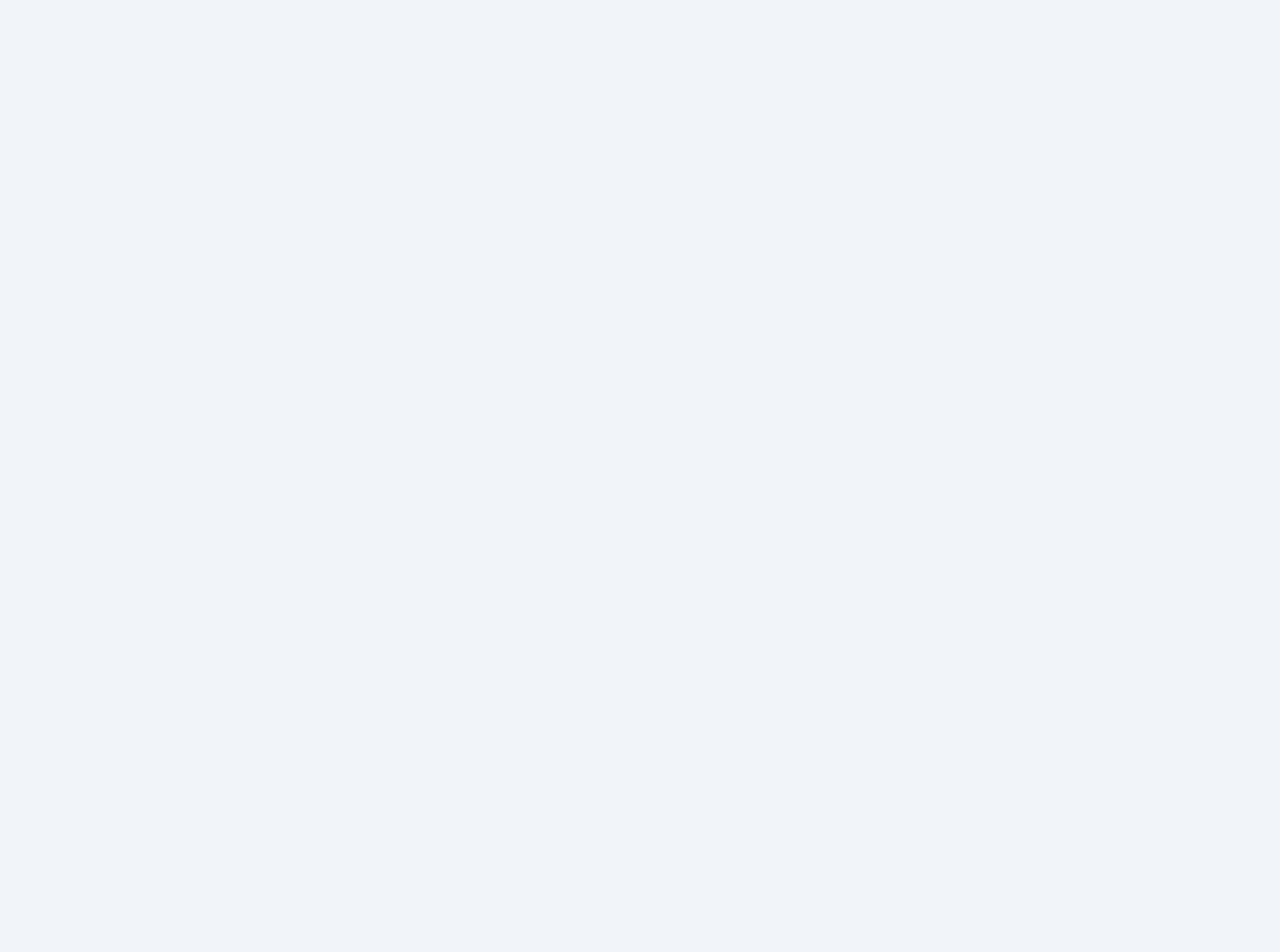
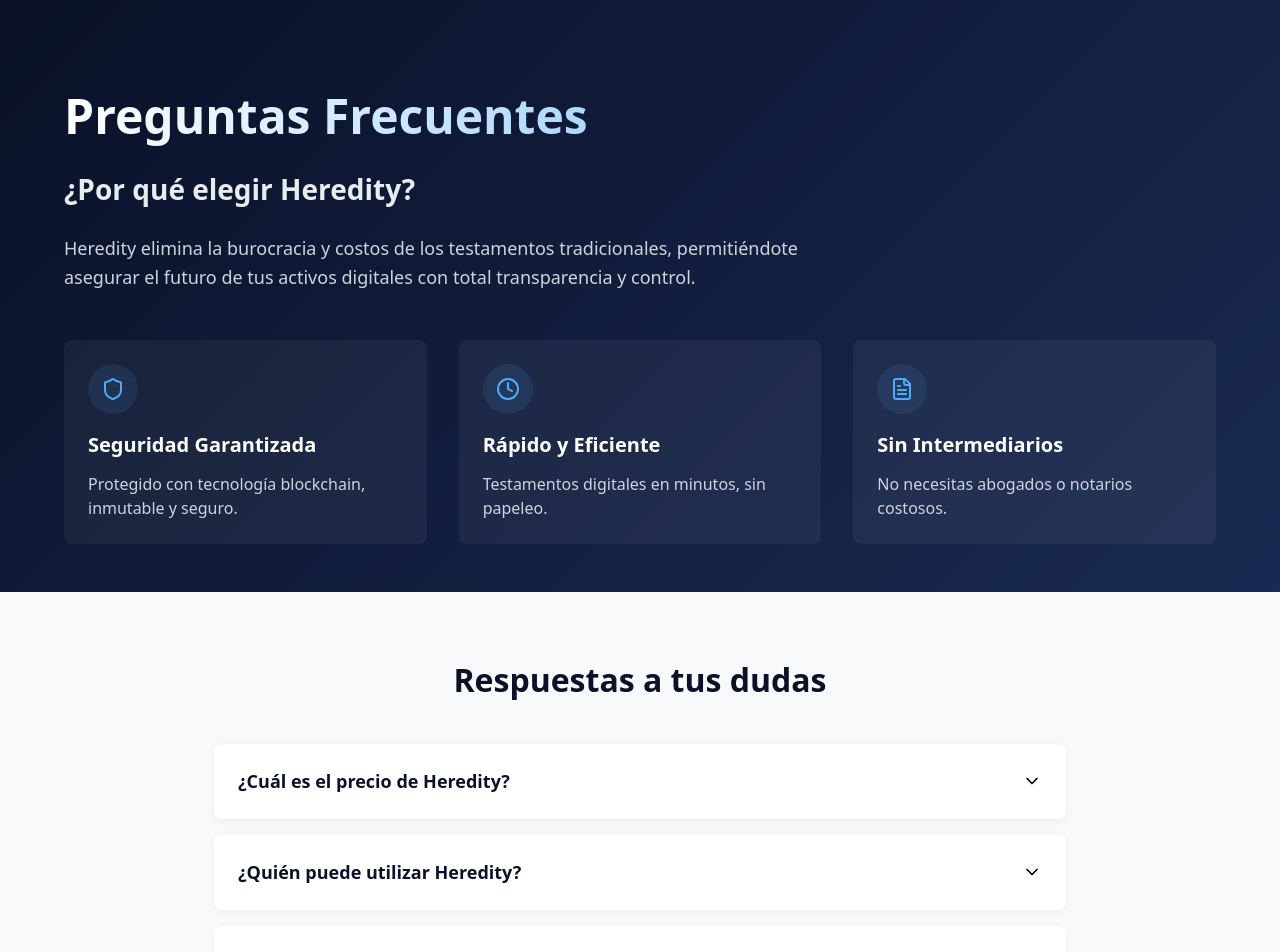
Before and after one commit to slydragonn/heredity-mvp, a React (Vite) app: page /faq in a window 1280 px wide. Before the commit this address had no page. Shown: the top 952 px of the page. Before the commit the page ends 800 px from the top, so only its background shows below. Built offline with nearby package versions, Linux system fonts and the light colour scheme.

Commit message:
faq page

```diff
--- a/src/App.jsx
+++ b/src/App.jsx
@@ -1,12 +1,14 @@
 import { Routes, Route } from "react-router-dom";
 import Dashboard from "./pages/Dashboard";
 import Home from "./pages/Home";
+import FAQPage from "./pages/FAQPage";
 
 function App() {
   return (
       <Routes>
         <Route path="/" element={<Home />} />
         <Route path="/dashboard" element={<Dashboard />} />
+        <Route path="/faq" element={<FAQPage />} />
       </Routes>
   )
 }
--- /dev/null
+++ b/src/components/FAQ/FAQ.jsx
@@ -0,0 +1,128 @@
+import React, { useState } from "react";
+import { ChevronDown, ChevronUp, Shield, Clock, FileText } from 'lucide-react';
+import styles from "./FAQ.module.css";
+
+const FAQ = () => {
+  const [openIndex, setOpenIndex] = useState(null);
+
+  const toggleQuestion = (index) => {
+    setOpenIndex(openIndex === index ? null : index);
+  };
+
+  const faqItems = [
+    {
+      question: "¿Cuál es el precio de Heredity?",
+      answer: (
+        <>
+          Heredity tiene un costo único de <strong>35 USD</strong> que te da acceso de por vida a la plataforma. No hay
+          cargos recurrentes ni comisiones ocultas.
+        </>
+      ),
+    },
+    {
+      question: "¿Quién puede utilizar Heredity?",
+      answer:
+        "Cualquier persona mayor de edad (18 años o más) puede utilizar Heredity.",
+    },
+    {
+      question: "¿Cómo funciona un testamento descentralizado?",
+      answer:
+        "Utiliza tecnología blockchain para registrar tus voluntades sin intermediarios.",
+    },
+    {
+      question: "¿Es legalmente válido un testamento en blockchain?",
+      answer:
+        "Depende del país. Heredity complementa, no reemplaza, un testamento legal tradicional.",
+    },
+    {
+      question: "¿Qué sucede si pierdo acceso a mi wallet?",
+      answer:
+        "Si pierdes acceso, no podrás modificar el testamento, pero se ejecutará según lo previsto.",
+    },
+    {
+      question: "¿Puedo modificar mi testamento después de crearlo?",
+      answer:
+        "Sí. Siempre que tengas acceso a tu wallet, puedes modificarlo cuando quieras.",
+    },
+    {
+      question: "¿Qué tipos de activos puedo incluir en mi testamento?",
+      answer:
+        "Criptomonedas, NFTs, tokens, y puedes dejar instrucciones para activos tradicionales.",
+    },
+    {
+      question: "¿Qué medidas de seguridad implementa Heredity?",
+      answer:
+        "Contratos inteligentes auditados, encriptación y uso seguro de blockchain.",
+    },
+  ];
+
+  return (
+    <div className={styles.faqContainer}>
+      <div className={styles.whyUsSection}>
+        <div className={styles.whyUsContent}>
+          <h1 className={styles.title}>Preguntas Frecuentes</h1>
+          <h2 className={styles.subtitle}>¿Por qué elegir Heredity?</h2>
+          <p className={styles.description}>
+            Heredity elimina la burocracia y costos de los testamentos tradicionales, permitiéndote asegurar el futuro de tus activos digitales con total transparencia y control.
+          </p>
+
+          <div className={styles.features}>
+            <div className={styles.feature}>
+              <div className={styles.featureIcon}>
+                <Shield size={24} />
+              </div>
+              <div className={styles.featureContent}>
+                <h3>Seguridad Garantizada</h3>
+                <p>Protegido con tecnología blockchain, inmutable y seguro.</p>
+              </div>
+            </div>
+
+            <div className={styles.feature}>
+              <div className={styles.featureIcon}>
+                <Clock size={24} />
+              </div>
+              <div className={styles.featureContent}>
+                <h3>Rápido y Eficiente</h3>
+                <p>Testamentos digitales en minutos, sin papeleo.</p>
+              </div>
+            </div>
+
+            <div className={styles.feature}>
+              <div className={styles.featureIcon}>
+                <FileText size={24} />
+              </div>
+              <div className={styles.featureContent}>
+                <h3>Sin Intermediarios</h3>
+                <p>No necesitas abogados o notarios costosos.</p>
+              </div>
+            </div>
+          </div>
+        </div>
+      </div>
+
+      <div className={styles.questionsSection}>
+        <div className={styles.questionsContent}>
+          <h2 className={styles.sectionTitle}>Respuestas a tus dudas</h2>
+
+          <div className={styles.faqList}>
+            {faqItems.map((item, index) => (
+              <div
+                key={index}
+                className={`${styles.faqItem} ${openIndex === index ? styles.active : ""}`}
+                onClick={() => toggleQuestion(index)}
+              >
+                <div className={styles.faqQuestion}>
+                  <h3>{item.question}</h3>
+                  {openIndex === index ? <ChevronUp size={20} /> : <ChevronDown size={20} />}
+                </div>
+                {openIndex === index && <div className={styles.faqAnswer}>{item.answer}</div>}
+              </div>
+            ))}
+          </div>
+        </div>
+      </div>
+    </div>
+  );
+};
+
+export default FAQ;
--- /dev/null
+++ b/src/components/FAQ/FAQ.module.css
@@ -0,0 +1,229 @@
+.faqContainer {
+    width: 100%;
+    display: flex;
+    flex-direction: column;
+  }
+
+  .whyUsSection {
+    background: linear-gradient(135deg, #0a1128 0%, #1a2a52 100%);
+    color: #ffffff;
+    padding: 5rem 0 3rem;
+    width: 100%;
+  }
+
+  .whyUsContent {
+    max-width: 1200px;
+    margin: 0 auto;
+    padding: 0 1.5rem;
+  }
+
+  .title {
+    font-size: 3rem;
+    font-weight: 700;
+    margin-bottom: 1rem;
+    background: linear-gradient(90deg, #ffffff, #4dabf7);
+    -webkit-background-clip: text;
+    -webkit-text-fill-color: transparent;
+  }
+
+  .subtitle {
+    font-size: 1.75rem;
+    font-weight: 600;
+    margin-bottom: 1.5rem;
+    color: #e9ecef;
+  }
+
+  .description {
+    font-size: 1.125rem;
+    line-height: 1.6;
+    margin-bottom: 3rem;
+    color: #ced4da;
+    max-width: 800px;
+  }
+
+  .features {
+    display: grid;
+    grid-template-columns: repeat(3, 1fr);
+    gap: 2rem;
+  }
+
+  .feature {
+    background-color: rgba(255, 255, 255, 0.05);
+    border-radius: 8px;
+    padding: 1.5rem;
+    transition: transform 0.3s ease, box-shadow 0.3s ease;
+  }
+
+  .feature:hover {
+    transform: translateY(-5px);
+    box-shadow: 0 10px 20px rgba(0, 0, 0, 0.2);
+  }
+
+  .featureIcon {
+    display: inline-flex;
+    align-items: center;
+    justify-content: center;
+    width: 50px;
+    height: 50px;
+    border-radius: 50%;
+    background-color: rgba(77, 171, 247, 0.1);
+    color: #4dabf7;
+    margin-bottom: 1rem;
+  }
+
+  .featureContent h3 {
+    font-size: 1.25rem;
+    font-weight: 600;
+    margin-bottom: 0.75rem;
+  }
+
+  .featureContent p {
+    color: #ced4da;
+    line-height: 1.5;
+  }
+
+  .questionsSection {
+    background-color: #f8f9fa;
+    padding: 4rem 0;
+  }
+
+  .questionsContent {
+    max-width: 900px;
+    margin: 0 auto;
+    padding: 0 1.5rem;
+  }
+
+  .sectionTitle {
+    font-size: 2rem;
+    font-weight: 700;
+    color: #0a1128;
+    margin-bottom: 2.5rem;
+    text-align: center;
+  }
+
+  .faqList {
+    display: flex;
+    flex-direction: column;
+    gap: 1rem;
+    margin-bottom: 3rem;
+  }
+
+  .faqItem {
+    background-color: #ffffff;
+    border-radius: 8px;
+    box-shadow: 0 2px 10px rgba(0, 0, 0, 0.05);
+    overflow: hidden;
+    cursor: pointer;
+    transition: box-shadow 0.3s ease;
+  }
+
+  .faqItem:hover {
+    box-shadow: 0 5px 15px rgba(0, 0, 0, 0.1);
+  }
+
+  .faqItem.active {
+    box-shadow: 0 5px 15px rgba(0, 0, 0, 0.1);
+  }
+
+  .faqQuestion {
+    padding: 1.5rem;
+    display: flex;
+    justify-content: space-between;
+    align-items: center;
+  }
+
+  .faqQuestion h3 {
+    font-size: 1.125rem;
+    font-weight: 600;
+    color: #0a1128;
+    margin: 0;
+  }
+
+  .faqAnswer {
+    padding: 0 1.5rem 1.5rem;
+    color: #495057;
+    line-height: 1.6;
+    border-top: 1px solid #e9ecef;
+    padding-top: 1.5rem;
+    animation: fadeIn 0.3s ease;
+  }
+
+  @keyframes fadeIn {
+    from {
+      opacity: 0;
+      transform: translateY(-10px);
+    }
+    to {
+      opacity: 1;
+      transform: translateY(0);
+    }
+  }
+
+  .contactInfo {
+    background-color: #e9ecef;
+    border-radius: 8px;
+    padding: 2rem;
+    text-align: center;
+  }
+
+  .contactInfo h3 {
+    font-size: 1.25rem;
+    font-weight: 600;
+    color: #0a1128;
+    margin-bottom: 1rem;
+  }
+
+  .contactInfo p {
+    color: #495057;
+    line-height: 1.6;
+  }
+
+  .contactLink {
+    color: #4dabf7;
+    text-decoration: none;
+    font-weight: 500;
+    transition: color 0.3s ease;
+  }
+
+  .contactLink:hover {
+    color: #3793dd;
+    text-decoration: underline;
+  }
+
+  @media (max-width: 992px) {
+    .features {
+      grid-template-columns: repeat(1, 1fr);
+      gap: 1.5rem;
+    }
+
+    .title {
+      font-size: 2.5rem;
+    }
+
+    .subtitle {
+      font-size: 1.5rem;
+    }
+  }
+
+  @media (max-width: 768px) {
+    .whyUsSection {
+      padding: 3rem 0 2rem;
+    }
+
+    .title {
+      font-size: 2rem;
+    }
+
+    .questionsSection {
+      padding: 3rem 0;
+    }
+
+    .sectionTitle {
+      font-size: 1.75rem;
+      margin-bottom: 2rem;
+    }
+
+    .faqQuestion h3 {
+      font-size: 1rem;
+    }
+  }
--- /dev/null
+++ b/src/pages/FAQPage.jsx
@@ -0,0 +1,9 @@
+import FAQ from "../components/FAQ/FAQ";
+
+export default function FAQPage() {
+    return (
+      <div>
+        <FAQ />
+      </div>
+    );
+  }
```
